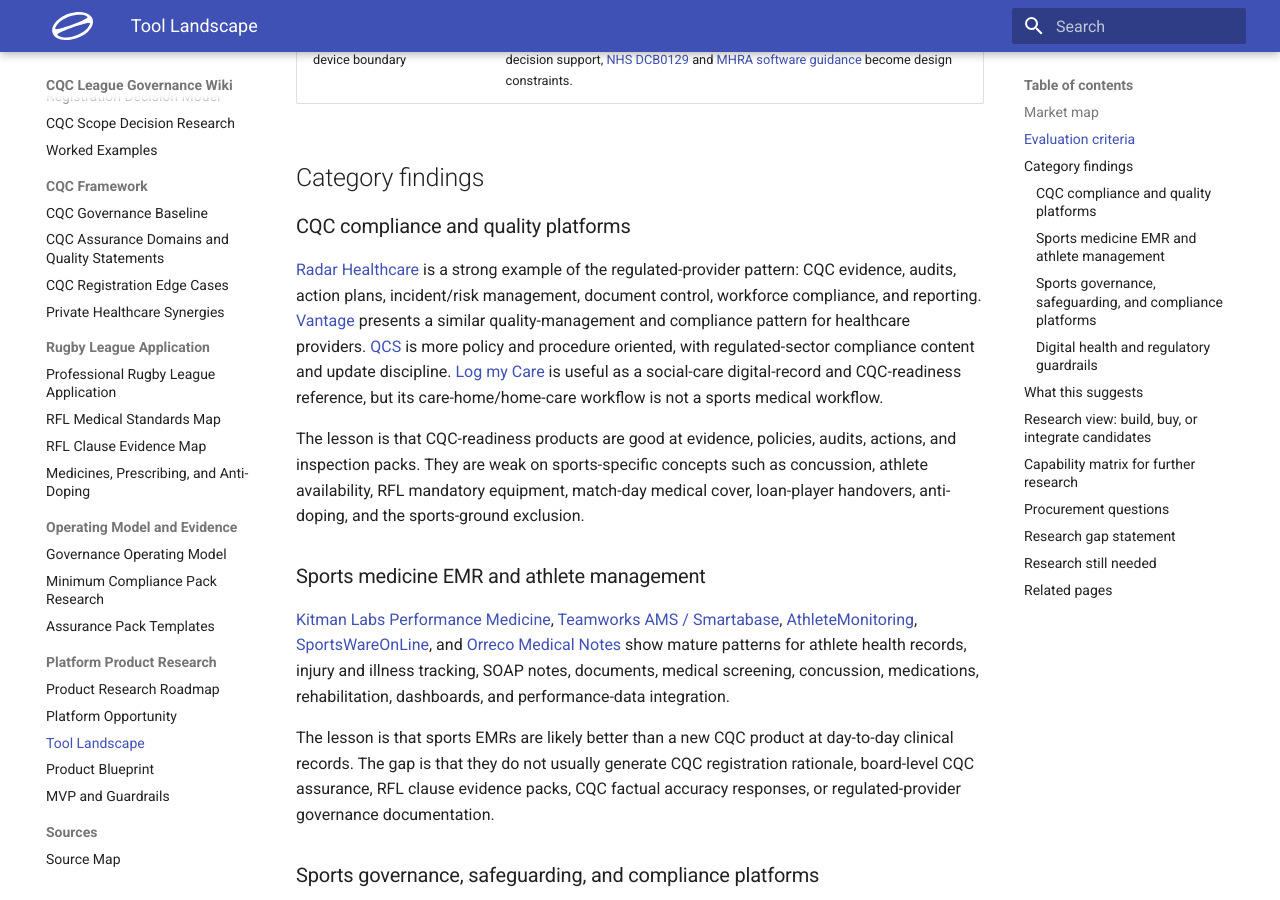
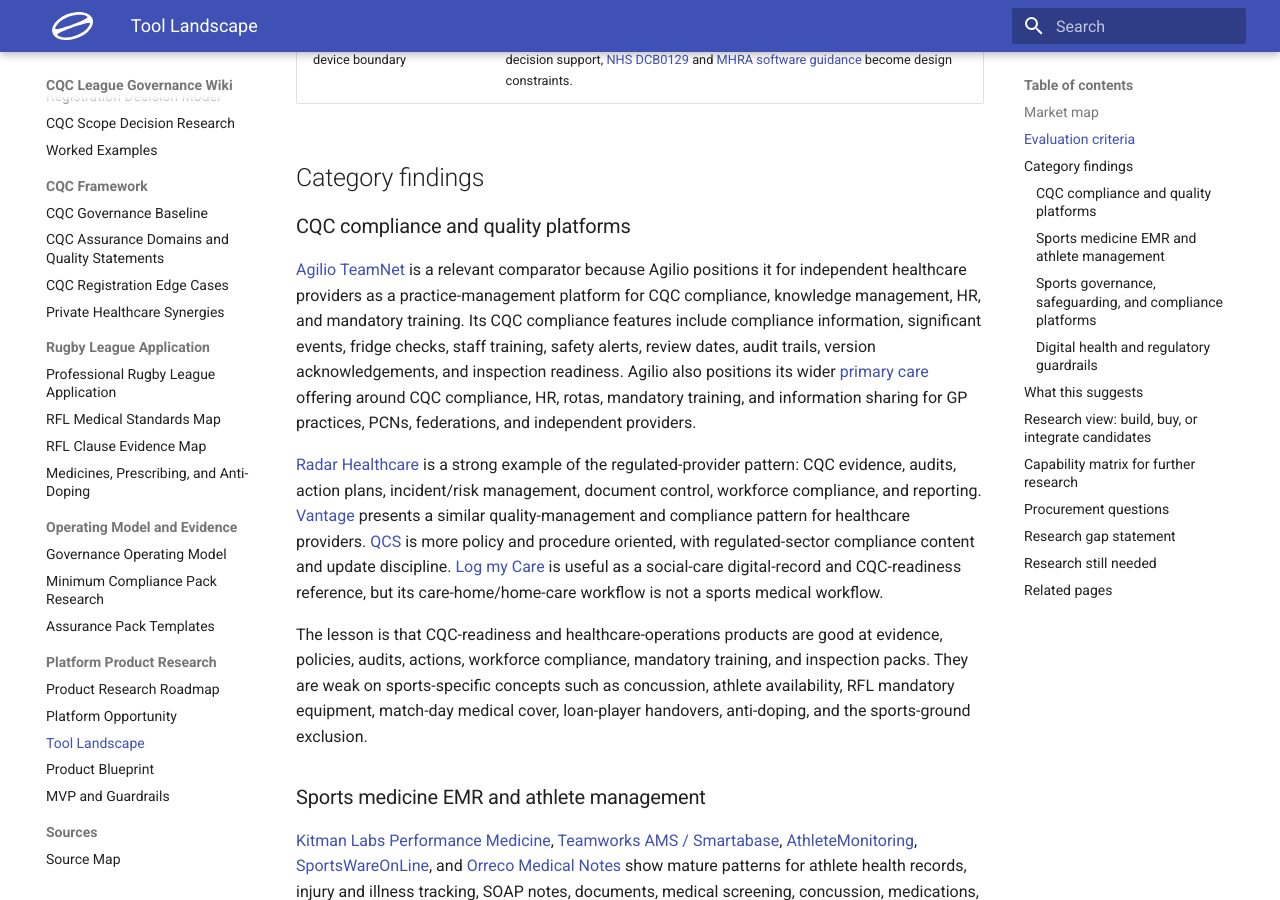
Before and after one commit to ajdench/cqc-league, an MkDocs documentation site: the page built from docs/research/platform-tool-landscape.md, in a window 1280 px wide and 900 px high, scrolled down 2217 px. Built offline with MkDocs 1.6.1 and Material for MkDocs 9.7.7, drawn with Linux system fonts in a browser that asks for light colours; some of the changed text lies outside the part shown.

Commit message:
Add Agilio to tool landscape

```diff
--- a/docs/research/platform-tool-landscape.md
+++ b/docs/research/platform-tool-landscape.md
@@ -10,7 +10,7 @@
 
 | Segment | Examples | Strong capabilities | Limits for Rugby League CQC use |
 | --- | --- | --- | --- |
-| CQC compliance and quality platforms | [Radar Healthcare CQC Compliance Software](https://radarhealthcare.com/product/cqc-compliance-software/), [Vantage Compliance and Quality Management](https://vantage-technologies.co.uk/compliance-and-quality-management/), [QCS](https://www.qcs.co.uk/) | CQC-aligned evidence, policies, audits, document control, action plans, incident/risk modules, dashboards, inspection readiness. | Not built around sports-ground exclusions, participant-only care, RFL medical standards, anti-doping, athlete confidentiality, loan players, match-day/training-ground records, or dual clinical/performance reporting. |
+| CQC compliance and quality platforms | [Agilio TeamNet for independent healthcare](https://agiliosoftware.com/primary-care/independent-healthcare/), [Radar Healthcare CQC Compliance Software](https://radarhealthcare.com/product/cqc-compliance-software/), [Vantage Compliance and Quality Management](https://vantage-technologies.co.uk/compliance-and-quality-management/), [QCS](https://www.qcs.co.uk/) | CQC-aligned evidence, policies, audits, document control, action plans, incident/risk modules, dashboards, inspection readiness. | Not built around sports-ground exclusions, participant-only care, RFL medical standards, anti-doping, athlete confidentiality, loan players, match-day/training-ground records, or dual clinical/performance reporting. |
 | Sports medicine EMR and athlete management | [Kitman Labs Performance Medicine](https://www.kitmanlabs.com/platform/performance-medicine/), [Teamworks AMS / Smartabase](https://teamworks.com/smartabase), [AthleteMonitoring EMR](https://www.athletemonitoring.com/electronic-medical-records/), [SportsWareOnLine](https://sportswareonline.com/), [Orreco Medical Notes](https://www.orreco.ai/modules/medical-notes) | Athlete health records, injury and illness logs, SOAP notes, return-to-play, concussion, availability, diagnostics, medication/TUE tracking, performance data integration. | Usually framed as athlete care/performance medicine rather than CQC assessment evidence, regulated activity decisions, provider registration packs, CQC factual accuracy response, board assurance, or CQC-style policy control. |
 | Sports governance, safeguarding, and health and safety | [SportLoMo Governance and Safe Sport](https://www.sportlomo.com/governance-and-safe-sport/), [Globocol Safeguarding in Sport](https://www.globocol.com/safeguarding-sport-software), [CPOMS StudentSafe for Sports Clubs](https://www.cpoms.co.uk/cpoms-studentsafe-for-sports-clubs/), [Sport:80 Compliance Management](https://www.sport80.com/uk/features/compliance-management) | Safeguarding, vetting, certification, incident and injury workflows, audit trails, policy acknowledgement, concussion/return-to-play controls, club/federation reporting. | Strong on sport compliance, but not a CQC/private healthcare governance platform. Clinical records, medicines, regulated activities, provider registration, CQC evidence categories, and quality-statement assurance would still need a separate layer. |
 | Generic healthcare incident/risk/audit systems | [Radar Healthcare Audit Management](https://radarhealthcare.com/product/audit-management-software/), Datix-style incident systems, generic GRC/EHS tools | Audits, incidents, risks, action plans, dashboards, evidence trails, safety learning. | Often too broad, hospital/social-care oriented, or not athlete-workflow friendly. May not capture sports medical edge cases without extensive configuration. |
@@ -35,9 +35,11 @@
 
 ### CQC compliance and quality platforms
 
+[Agilio TeamNet](https://agiliosoftware.com/primary-care/independent-healthcare/) is a relevant comparator because Agilio positions it for independent healthcare providers as a practice-management platform for CQC compliance, knowledge management, HR, and mandatory training. Its CQC compliance features include compliance information, significant events, fridge checks, staff training, safety alerts, review dates, audit trails, version acknowledgements, and inspection readiness. Agilio also positions its wider [primary care](https://agiliosoftware.com/primary-care) offering around CQC compliance, HR, rotas, mandatory training, and information sharing for GP practices, PCNs, federations, and independent providers.
+
 [Radar Healthcare](https://radarhealthcare.com/product/cqc-compliance-software/) is a strong example of the regulated-provider pattern: CQC evidence, audits, action plans, incident/risk management, document control, workforce compliance, and reporting. [Vantage](https://vantage-technologies.co.uk/compliance-and-quality-management/) presents a similar quality-management and compliance pattern for healthcare providers. [QCS](https://www.qcs.co.uk/qcs-compliance-centre/) is more policy and procedure oriented, with regulated-sector compliance content and update discipline. [Log my Care](https://www.logmycare.co.uk/blog/cqc-recommends-going-digital) is useful as a social-care digital-record and CQC-readiness reference, but its care-home/home-care workflow is not a sports medical workflow.
 
-The lesson is that CQC-readiness products are good at evidence, policies, audits, actions, and inspection packs. They are weak on sports-specific concepts such as concussion, athlete availability, RFL mandatory equipment, match-day medical cover, loan-player handovers, anti-doping, and the sports-ground exclusion.
+The lesson is that CQC-readiness and healthcare-operations products are good at evidence, policies, audits, actions, workforce compliance, mandatory training, and inspection packs. They are weak on sports-specific concepts such as concussion, athlete availability, RFL mandatory equipment, match-day medical cover, loan-player handovers, anti-doping, and the sports-ground exclusion.
 
 ### Sports medicine EMR and athlete management
 
@@ -91,7 +93,7 @@
 | Capability | CQC compliance platforms | Sports EMR/AMS | Sports governance/safeguarding | Research question |
 | --- | --- | --- | --- | --- |
 | CQC registration scope reasoning | Strong general CQC context, weak sports-specific edge cases. | Usually weak. | Usually weak. | Is anyone already solving sports-club CQC scope decisions? |
-| Policies and evidence packs | Strong. | Variable. | Variable. | Can CQC tools be configured for RFL standards without excessive work? |
+| Policies and evidence packs | Strong, including Agilio-style policy, significant-event, training, audit-trail, and acknowledgement patterns. | Variable. | Variable. | Can CQC tools be configured for RFL standards without excessive work? |
 | Athlete clinical records | Usually not sport-specific. | Strong. | Usually weak. | Which systems are already used in Rugby League/football clubs? |
 | Concussion and return-to-play | Generic at best. | Often strong. | Sometimes present as compliance workflow. | Which evidence can be exported for RFL/board assurance? |
 | Medicines, TUE, anti-doping | Variable. | Variable to strong. | Usually limited. | Do systems record UKAD/Global DRO/TUE evidence cleanly? |
@@ -128,6 +130,7 @@
 ## Research still needed
 
 - Identify current medical record, safeguarding, HR, incident, and governance tools used by Rugby League and comparable football/rugby union clubs.
+- Assess Agilio TeamNet specifically as a healthcare-operations comparator for policies, significant events, safety alerts, workforce training, acknowledgements, and CQC inspection readiness.
 - Check whether sports EMRs can export the evidence needed for [Minimum Compliance Pack Research](minimum-compliance-pack-research.md).
 - Check whether CQC compliance platforms can be configured around sports-ground exclusions and RFL standards.
 - Compare vendor claims against ICO, clinical safety, and medical-device guardrails.
```
Also changed, not shown: docs/research/source-map.md (+3 -0 lines).
